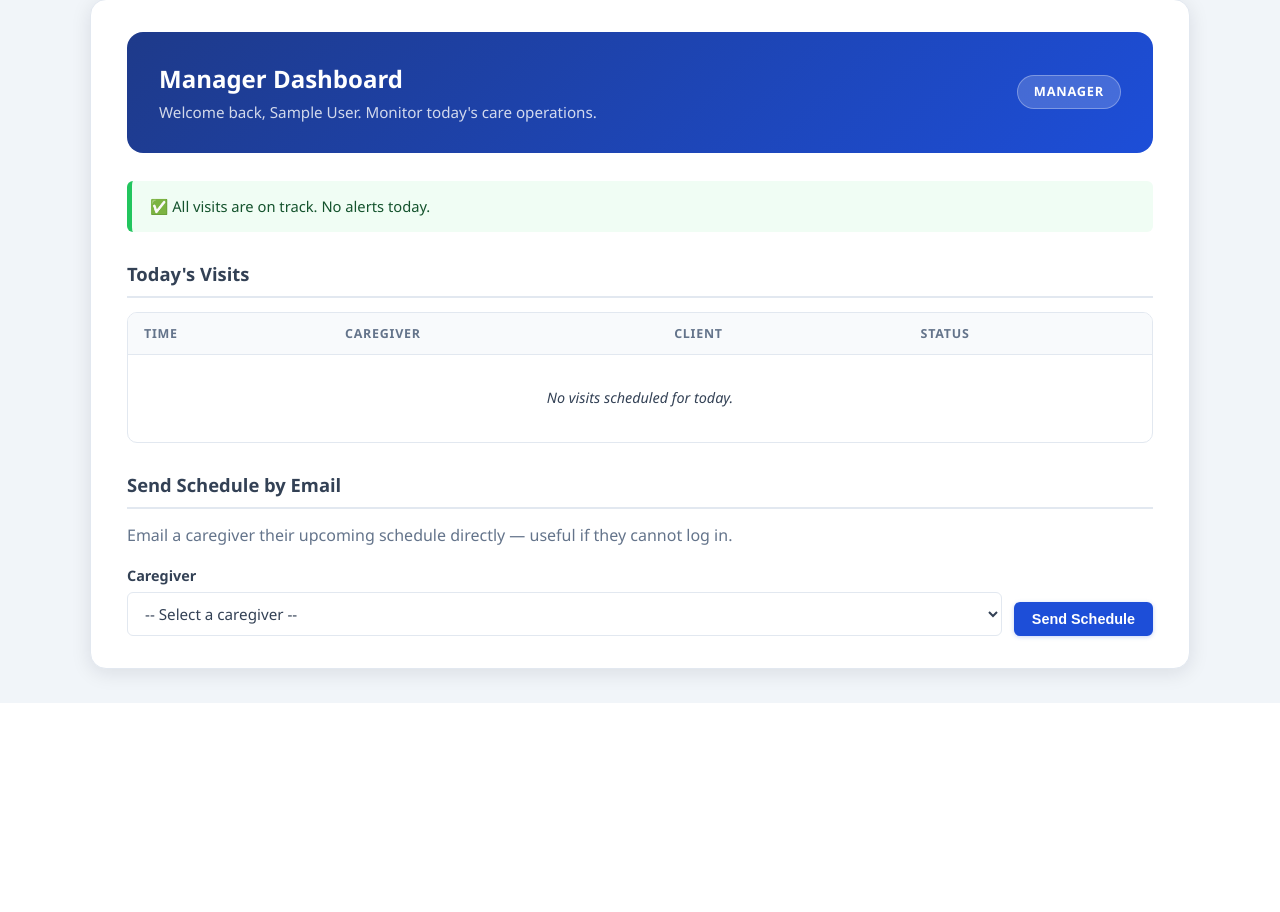
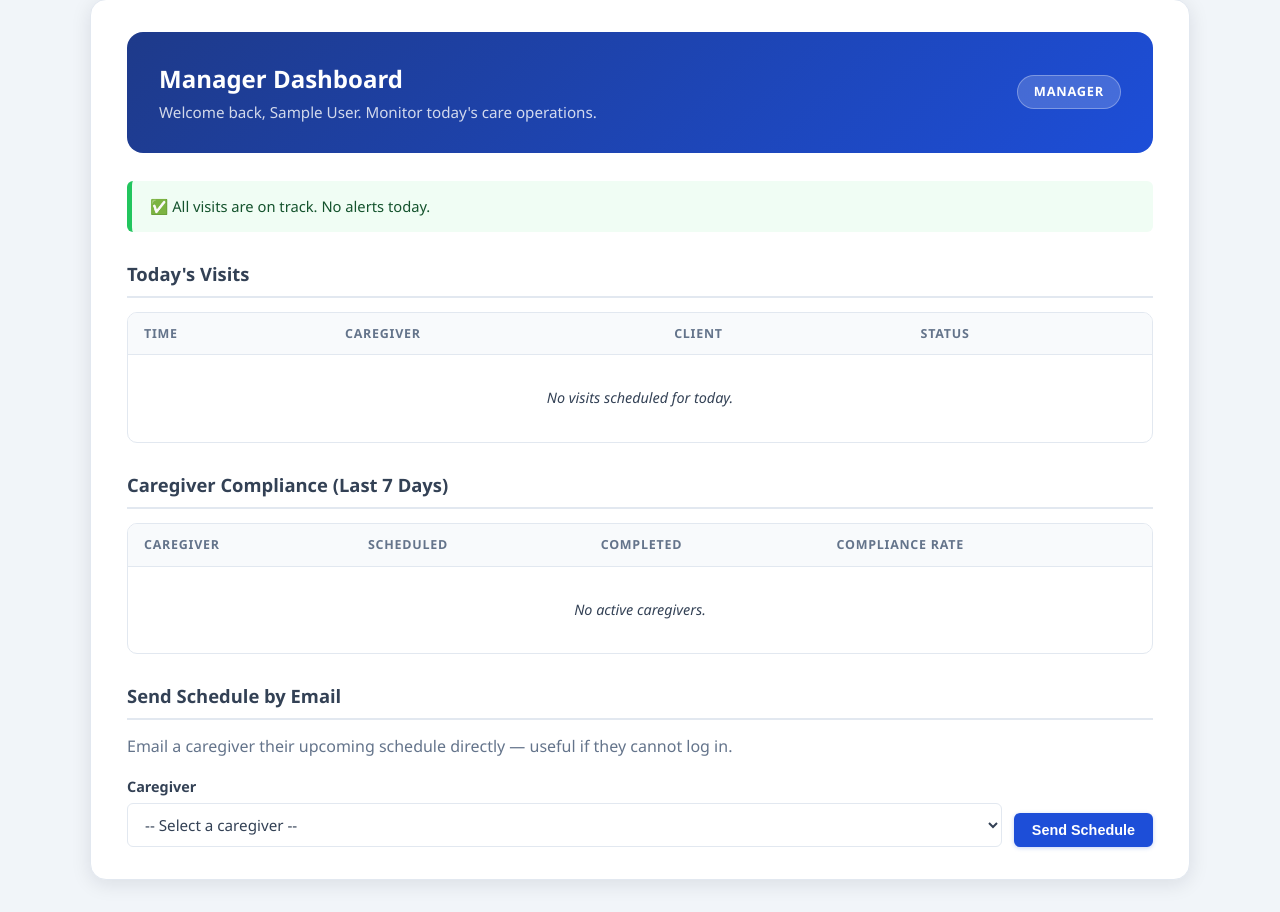
Before and after one commit to HlengiweNcube/hvcs, a Django app: page /accounts/manager-dashboard/ in a window 1280 px wide. Shown: the part 97-1009 px from the top of the page. Before the commit the page ends 800 px from the top, so only its background shows below. Run offline with Django 5.2, Linux system fonts and the light colour scheme; the visitor is signed in with stand-in values (Sample User, id 1); data comes from the database, SQL or seed files in the repository.

Commit message:
feat: show per-caregiver compliance scores on manager dashboard
- manager_dashboard view: compute completed/total visits (last 7 days) per caregiver
- manager_dashboard.html: compliance table with green/amber/red badges
- tests: 6 new ManagerComplianceTests (rate 100%, 50%, None, cancelled exclusion)

```diff
--- a/accounts/views.py
+++ b/accounts/views.py
@@ -356,6 +356,7 @@ def manager_dashboard(request):
     today = timezone.now().date()
     now = timezone.now()
     cutoff = now - timezone.timedelta(minutes=15)
+    week_ago = today - timezone.timedelta(days=7)
 
     missed_checkin = (
         Visit.objects.filter(
@@ -389,6 +390,25 @@ def manager_dashboard(request):
 
     caregivers = Caregiver.objects.filter(is_active=True).select_related('user').order_by('last_name', 'first_name')
 
+    # --- Per-caregiver compliance (last 7 days) ----------------------------
+    caregiver_compliance = []
+    for cg in caregivers:
+        qs = Visit.objects.filter(
+            caregiver=cg,
+            scheduled_date__gte=week_ago,
+            scheduled_date__lte=today,
+        ).exclude(status=Visit.Status.CANCELLED)
+        total = qs.count()
+        completed = qs.filter(status=Visit.Status.COMPLETED).count()
+        rate = round(completed / total * 100) if total else None
+        caregiver_compliance.append({
+            'caregiver': cg,
+            'total': total,
+            'completed': completed,
+            'rate': rate,
+        })
+    # -----------------------------------------------------------------------
+
     alerts = {
         'missed_checkin': missed_checkin,
         'never_started': never_started,
@@ -397,6 +417,7 @@ def manager_dashboard(request):
         'alerts': alerts,
         'todays_visits': todays_visits,
         'caregivers': caregivers,
+        'caregiver_compliance': caregiver_compliance,
     })
 
 
--- a/templates/accounts/manager_dashboard.html
+++ b/templates/accounts/manager_dashboard.html
@@ -65,6 +65,42 @@
     </table>
 </div>
 
+<h2 class="section-title">Caregiver Compliance (Last 7 Days)</h2>
+<div class="table-wrapper">
+    <table class="data-table">
+        <thead>
+            <tr>
+                <th>Caregiver</th>
+                <th>Scheduled</th>
+                <th>Completed</th>
+                <th>Compliance Rate</th>
+            </tr>
+        </thead>
+        <tbody>
+            {% for row in caregiver_compliance %}
+                <tr>
+                    <td><strong>{{ row.caregiver }}</strong></td>
+                    <td>{{ row.total }}</td>
+                    <td>{{ row.completed }}</td>
+                    <td>
+                        {% if row.rate is None %}
+                            <span class="badge badge--gray">No visits</span>
+                        {% elif row.rate >= 80 %}
+                            <span class="badge badge--green">{{ row.rate }}%</span>
+                        {% elif row.rate >= 50 %}
+                            <span class="badge badge--amber">{{ row.rate }}%</span>
+                        {% else %}
+                            <span class="badge badge--red">{{ row.rate }}%</span>
+                        {% endif %}
+                    </td>
+                </tr>
+            {% empty %}
+                <tr><td colspan="4" class="empty-row">No active caregivers.</td></tr>
+            {% endfor %}
+        </tbody>
+    </table>
+</div>
+
 <h2 class="section-title">Send Schedule by Email</h2>
 <p class="page-text" style="color:var(--gray-500);margin-bottom:16px;">Email a caregiver their upcoming schedule directly — useful if they cannot log in.</p>
 
```
Also changed, not shown: accounts/tests.py (+55 -0 lines).
